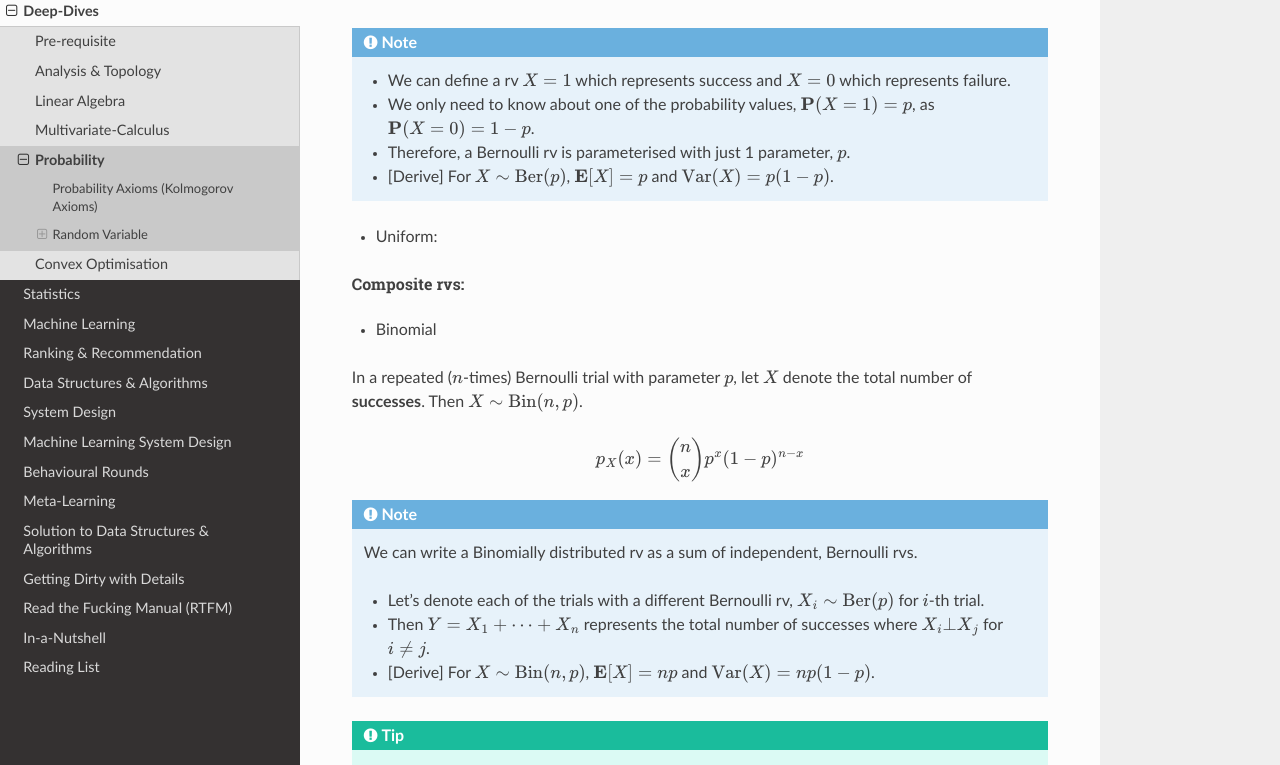
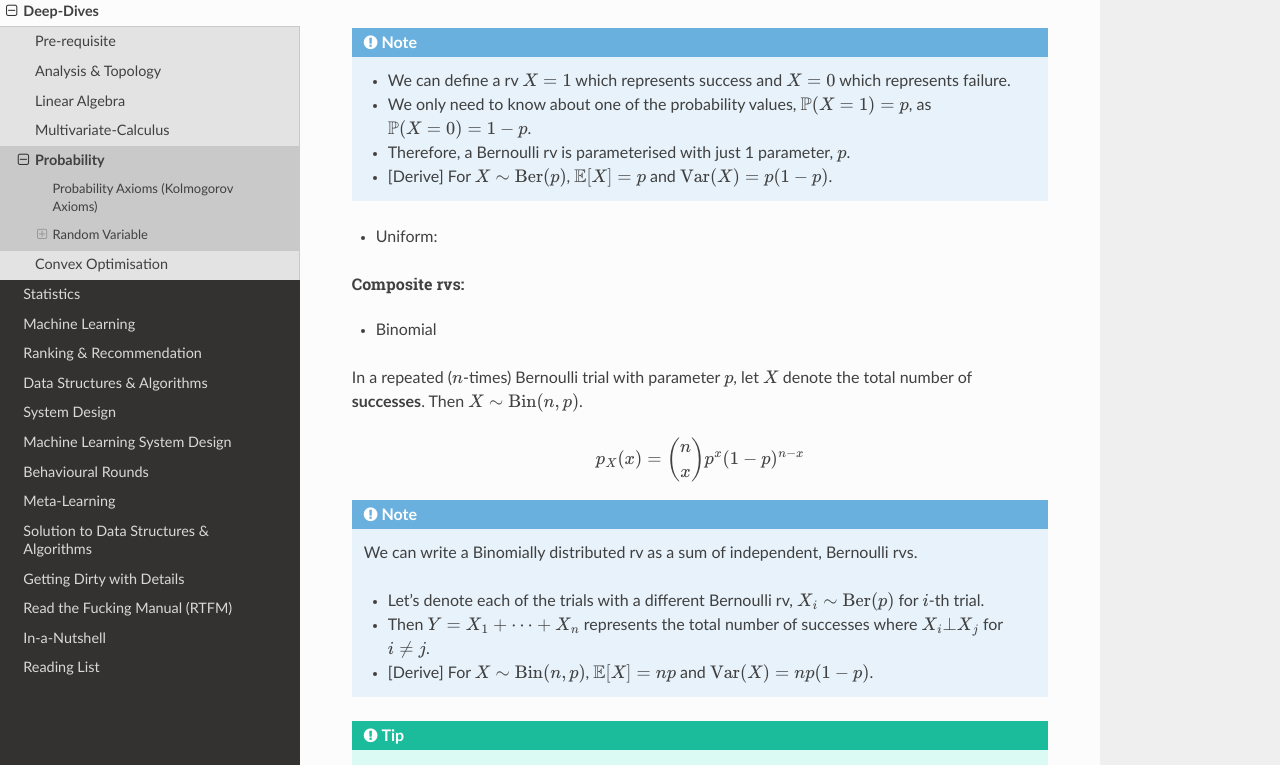
Before and after one commit to uselesstechjunks/leetcode, a Sphinx documentation site: the page built from docs/source/math/prob.rst, in a window 1280 px wide and 1400 px high, scrolled down 4886 px. Shown: the part 165-930 px from the top of the window. Built offline with Sphinx 7.4.7 and the Read the Docs theme 2.0.0, drawn with Linux system fonts in a browser that asks for light colours.

Commit message:
Update prob.rst

```diff
--- a/docs/source/math/prob.rst
+++ b/docs/source/math/prob.rst
@@ -181,9 +181,9 @@ Any experiment that deals with a binary outcome (e.g. **success** or **failure**
 
 .. note::
 	* We can define a rv :math:`X=1` which represents success and :math:`X=0` which represents failure.
-	* We only need to know about one of the probability values, :math:`\mathbf{P}(X=1)=p`, as :math:`\mathbf{P}(X=0)=1-p`.
+	* We only need to know about one of the probability values, :math:`\mathbb{P}(X=1)=p`, as :math:`\mathbb{P}(X=0)=1-p`.
 	* Therefore, a Bernoulli rv is parameterised with just 1 parameter, :math:`p`.
-	* [Derive] For :math:`X\sim\mathrm{Ber}(p)`, :math:`\mathbf{E}[X]=p` and :math:`\mathrm{Var}(X)=p(1-p)`.
+	* [Derive] For :math:`X\sim\mathrm{Ber}(p)`, :math:`\mathbb{E}[X]=p` and :math:`\mathrm{Var}(X)=p(1-p)`.
 
 * Uniform:
 
@@ -201,7 +201,7 @@ In a repeated (:math:`n`-times) Bernoulli trial with parameter :math:`p`, let :m
 
 	* Let's denote each of the trials with a different Bernoulli rv, :math:`X_i\sim\mathrm{Ber}(p)` for :math:`i`-th trial.
 	* Then :math:`Y=X_1+\cdots+X_n` represents the total number of successes where :math:`X_i\bot X_j` for :math:`i\neq j`.
-	* [Derive] For :math:`X\sim\mathrm{Bin}(n,p)`, :math:`\mathbf{E}[X]=np` and :math:`\mathrm{Var}(X)=np(1-p)`.
+	* [Derive] For :math:`X\sim\mathrm{Bin}(n,p)`, :math:`\mathbb{E}[X]=np` and :math:`\mathrm{Var}(X)=np(1-p)`.
 
 ..  tip::
 	Solving a problem with an exisitng framework often requires us to think of a process with which the experiment takes place. With the right process description, seemingly difficult problems often become easy.
```
